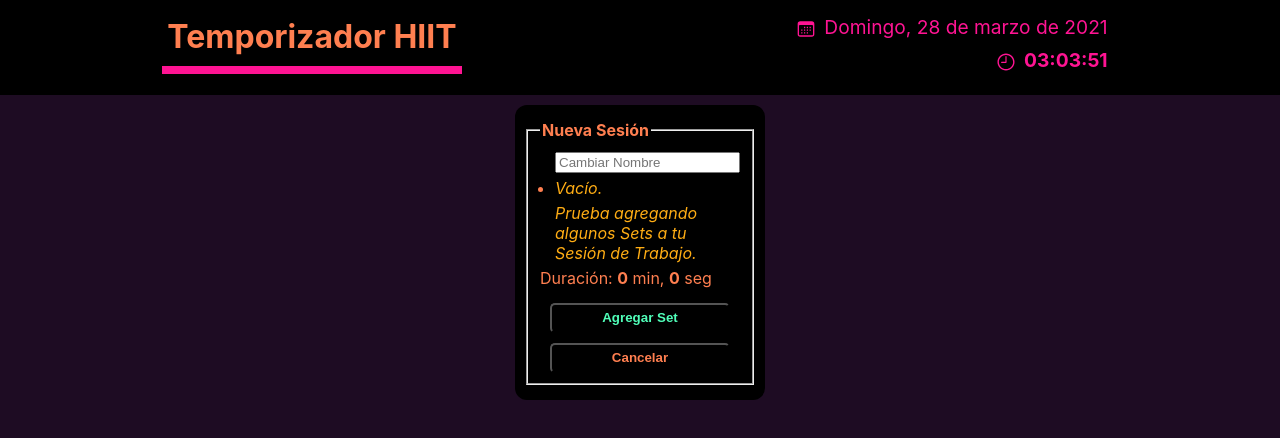
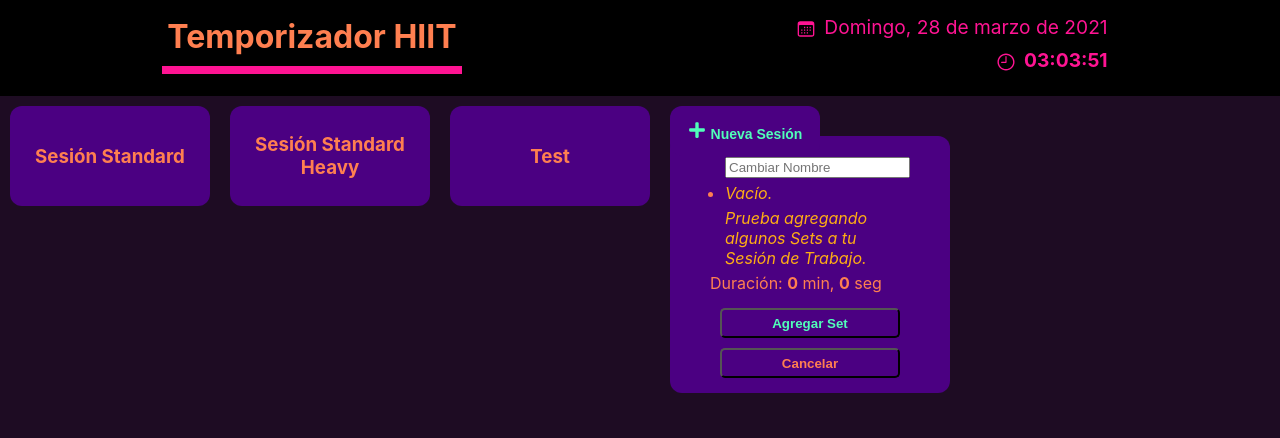
Before and after one commit to LeandroLobo/temporizadorHIIT, a React (Create React App) app: page / in a window 1280 px wide. Both pictures are taken after a click on the button "Nueva Sesión". Shown: the top 438 px of the page. Built offline with nearby package versions, Linux system fonts and the light colour scheme.

Commit message:
Front-End demo terminado, falta aplicar base de datos

```diff
--- a/src/components/NewSession.jsx
+++ b/src/components/NewSession.jsx
@@ -3,7 +3,7 @@ import NewSet from './NewSet';
 import '../css/session.css';
 import metIconos from '../helpers/iconos';
 
-const NewSession = ({sessions, setSessions, setOpenNewSession}) => {
+const NewSession = ({sessions, setSessions, setOpenNewSession, setEditStage}) => {
 
     const [name, setName] = useState('Nueva Sesión');
     const [sets, setSets] = useState([]);
@@ -12,6 +12,7 @@ const NewSession = ({sessions, setSessions, setOpenNewSession}) => {
 
     const handleNewSession = () => {
         const newSession = {
+            id: Date.now(),
             name,
             duration,
             sets
@@ -23,15 +24,18 @@ const NewSession = ({sessions, setSessions, setOpenNewSession}) => {
         setDuration(sets.reduce((d, set)=> d + (set.work + set.rest)*set.reps, 0));
     }, [sets]);
     useEffect(() => metIconos.inicio(),[]);
+    useEffect(() => {
+        openNewSet?setEditStage('Nuevo Set'):setEditStage('Nueva Sesión');
+    }, [openNewSet, setEditStage]);
 
     return (
-        <div className="modal-form">
-            <div className="session new-session">
-            <fieldset>
-                <legend>{name}</legend>
+        <div className="session new-session">
+            {(openNewSet)
+            ?<NewSet setOpenNewSet={setOpenNewSet} sets={sets} setSets={setSets}/>
+            :<div>
                 <ul>
                     <div>
-                        <input type="text" name="name" placeholder="Cambiar Nombre" onChange={e => setName(e.target.value)}/>
+                        <input type="text" name="name" maxLength={18} placeholder="Cambiar Nombre" onChange={e => setName(e.target.value)}/>
                     </div>
                     {(sets.length === 0)?
                         <li>
@@ -52,9 +56,8 @@ const NewSession = ({sessions, setSessions, setOpenNewSession}) => {
                     {sets.length > 0 && <button className="btn-green" onClick={handleNewSession}>Guardar Session</button>}
                     <button className="btn-red" onClick={() => {setOpenNewSession(false)}}>Cancelar</button>
                 </div>
-            </fieldset>
             </div>
-            {(openNewSet) && <NewSet setOpenNewSet={setOpenNewSet} sets={sets} setSets={setSets}/>}
+            }
         </div>
     );
 }
--- a/src/components/NewSet.jsx
+++ b/src/components/NewSet.jsx
@@ -36,15 +36,11 @@ const NewSet = ({setOpenNewSet, sets, setSets}) => {
     useEffect(() => metIconos.inicio(),[]);
 
     return (
-        <div className="modal-form">
         <form className="form-container" onSubmit={addSet}>
-                <fieldset>
-                    <legend>Nuevo Set</legend>
-
             <div>
                 <label htmlFor="set-name">Nombre:</label>
                 <input
-                            type="text" id="set-name" name="name"
+                    type="text" id="set-name" name="name" maxLength={15}
                     onChange={e => setName(e.target.value)}
                     placeholder="ejemplo: 'push-ups'"
                 />
@@ -80,14 +76,11 @@ const NewSet = ({setOpenNewSet, sets, setSets}) => {
                 <label>veces</label>
             </div>
             {repsError && <p className="form-error">Campo Obligatorio</p>}
-                </fieldset>
-
             <div className="form-buttons">
                 <input className="btn-green" type="submit" name="add" value="Agregar a la sesión"/>
                 <button className="btn-red" onClick={()=>setOpenNewSet(false)}>Cancelar</button>
             </div>
         </form>
-        </div>
     );
 }
 
--- a/src/components/Table.jsx
+++ b/src/components/Table.jsx
@@ -1,4 +1,4 @@
-import React, {useState} from 'react';
+import React, {useState, useEffect} from 'react';
 import Session from './Session';
 import '../css/table.css';
 import Timer from './Timer';
@@ -9,6 +9,7 @@ const Table = ({sessions, setSessions}) => {
     const [index, setIndex] = useState(-1);
     const [timerMount, setTimerMount] = useState(false);
     const [openNewSession, setOpenNewSession] = useState(false);
+    const [editStage, setEditStage] = useState('Nueva Sesión');
 
     return (
         <div className="table-box">
@@ -22,14 +23,20 @@ const Table = ({sessions, setSessions}) => {
                     && <Session session={session} setTimerMount={setTimerMount} sessions={sessions} setSessions={setSessions}/>}
                 </div>
                 ))}
+                <div>
+                    <button className="btn-new" onClick={()=>setOpenNewSession(true)}>
+                        <span className="icono-plus"></span>
+                        {editStage}
+                    </button>
+                    {(openNewSession) && <NewSession
+                        sessions={sessions}
+                        setSessions={setSessions}
+                        setOpenNewSession={setOpenNewSession}
+                        setEditStage={setEditStage}
+                    />}
+                </div>
+
             </div>
-            {(openNewSession) && <NewSession sessions={sessions} setSessions={setSessions} setOpenNewSession={setOpenNewSession}/>}
-            <nav>
-                <button className="btn-new" onClick={()=>setOpenNewSession(true)}>
-                    <span className="icono-plus"></span>
-                    Nueva Sesión
-                </button>
-            </nav>
             {(timerMount) && <Timer session={sessions[index]} setTimerMount={setTimerMount}/>}
         </div>
     );
--- a/src/components/Timer.jsx
+++ b/src/components/Timer.jsx
@@ -9,11 +9,10 @@ const Timer = ({session, setTimerMount}) => {
 
     const beepSoundRef = useRef();
     const bellSoundRef = useRef();
-    const containerRef = useRef();
     const workRef = useRef();
 
     const [
-        RingMeter, actualSet, actualWork, actualRep, reset, pause, setPause
+        DonutMeter, actualSet, actualWork, actualRep, reset, pause, setPause
     ] = timerHIIT(session, beepSoundRef, bellSoundRef);
 
     const handlePause = () => {
@@ -39,10 +38,10 @@ const Timer = ({session, setTimerMount}) => {
 
     return (
         <div className="modal-timer">
-            <div ref={containerRef} className="timer-container">
+            <div className="timer-container">
                 <fieldset>
                 <legend>{session.name}</legend>
-                <RingMeter/>
+                <div className="donut-meter"><DonutMeter/></div>
                 <h4>{actualSet}</h4>
                 <p ref={workRef}>{actualWork}</p>
                 <h4>{actualRep}</h4>
--- a/src/css/formNewSet.css
+++ b/src/css/formNewSet.css
@@ -2,18 +2,16 @@
     display: flex;
     flex-direction: column;
     align-items: flex-start;
-    background-color: black;
-    padding: 20px;
+    background-color: indigo;
     border-radius: 15px;
+}
+.form-container>div{
+    margin:5px 0px;
 }
 .form-container label{
     color: rgb(80, 255, 185);
     width: 65px;
     display: inline-block;
-}
-.form-container legend{
-    color: rgb(80, 255, 185);
-    font-weight: bold;
 }
 .form-container input[type="number"]{
     width: 60px;
@@ -45,18 +43,6 @@
     font-weight: bold;
     background-color: transparent;
 }
-.modal-form{
-    position: fixed;
-    z-index: 1;
-    left: 0;
-    top: 95px;
-    width: 100vw;
-    background-color: rgb(30, 12, 35);
-    display: flex;
-    align-items: flex-start;
-    justify-content: center;
-    padding-top: 30px;
-}
 .form-error{
     font-size: 12px;
     color: red;
--- a/src/css/session.css
+++ b/src/css/session.css
@@ -11,9 +11,8 @@
     margin-top: -20px;
 }
 .new-session{
-    width: 220px;
+    width: 250px;
     padding: 15px;
-    background-color: black;
 }
 .session ul{
     padding-left: 15px;
@@ -25,28 +24,11 @@
 .session button{
     margin: 10px;
 }
-.session legend{
-    color: coral;
-    font-weight: bold;
-}
 .set-name{
     color:rgb(255, 173, 20);
     font-style: italic;
     word-break: break-word;
     width: 170px;
-}
-.modal-form{
-    position: fixed;
-    height: 100vh;
-    z-index: 1;
-    left: 0;
-    top: 0px;
-    width: 100vw;
-    background-color: rgb(30, 12, 35);
-    display: flex;
-    align-items: center;
-    justify-content: center;
-    padding-top: 30px;
 }
 .form-buttons{
     display: flex;
--- a/src/css/timer.css
+++ b/src/css/timer.css
@@ -3,6 +3,7 @@
     flex-direction: column;
     align-items: center;
     justify-content: center;
+    width: 300px;
     padding: 20px;
     color: rgb(173, 136, 255);
     /* purpura custom: rgb(148, 101, 248) */
@@ -20,7 +21,7 @@
     font-size: 20px;
 }
 .timer-container fieldset{
-    min-width: 200px;
+    width: 280px;
 }
 .timer-container legend{
     font-size: 20px;
@@ -50,3 +51,10 @@
     justify-content: center;
     background-color: rgb(30, 12, 35);
 }
+.donut-meter{
+    width: 100%;
+    display: flex;
+    justify-content: center;
+    align-items: center;
+    margin: 10px 0px;
+}
--- a/src/hooks/useTimerHIIT.jsx
+++ b/src/hooks/useTimerHIIT.jsx
@@ -82,7 +82,7 @@ const useTimerHIIT = (session, beepSound, bellSound) => {
         }
     }, [reset])
 
-    const RingMeter = () => {
+    const DonutMeter = () => {
         return (
             <Donut
                 diameter={200}
@@ -106,7 +106,7 @@ const useTimerHIIT = (session, beepSound, bellSound) => {
     }
 
 
-    return [RingMeter, actualSet, actualWork, actualRep, reset, pause, setPause];
+    return [DonutMeter, actualSet, actualWork, actualRep, reset, pause, setPause];
 
 }
 
```
Lines whose indentation alone changed are shown as unchanged.
